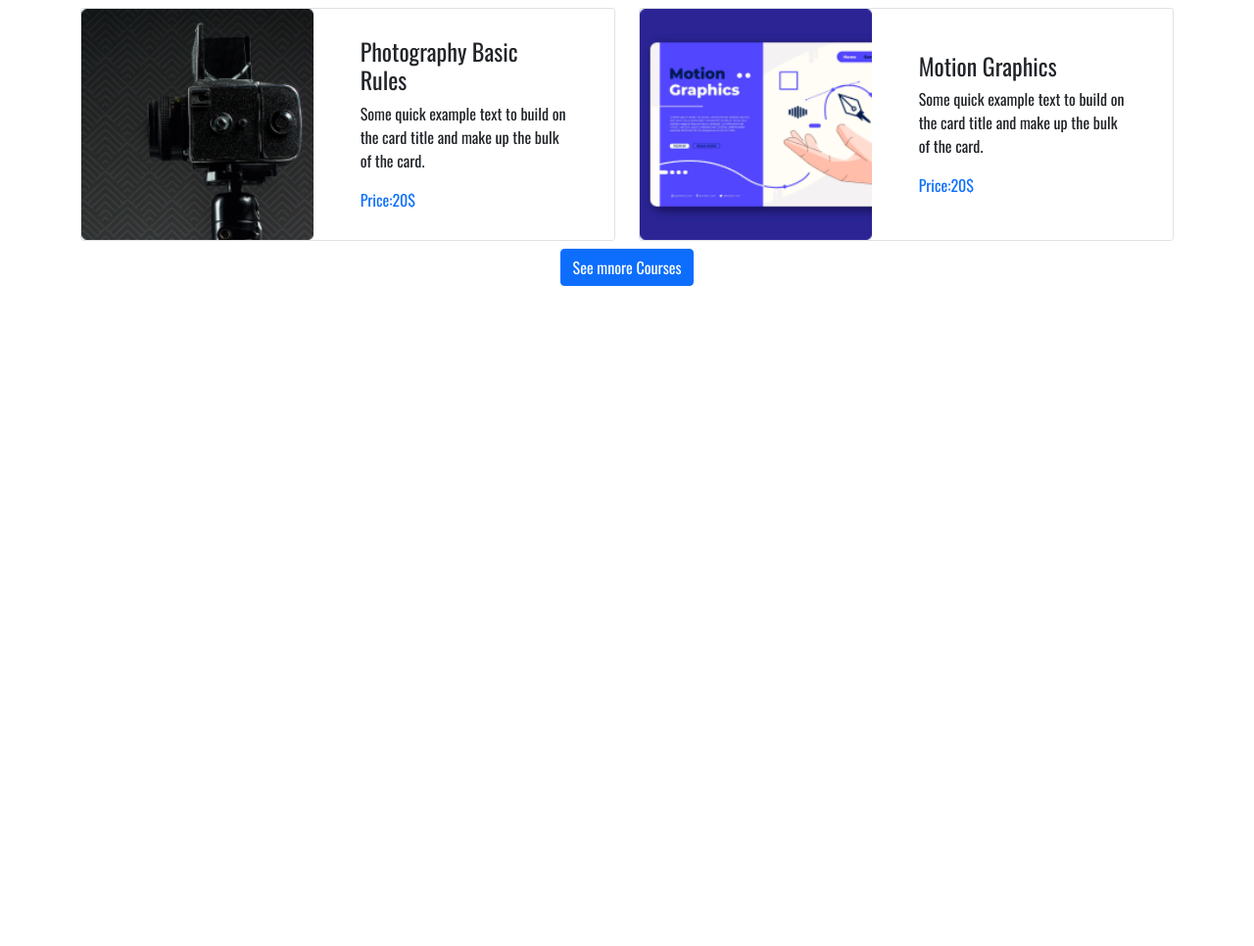
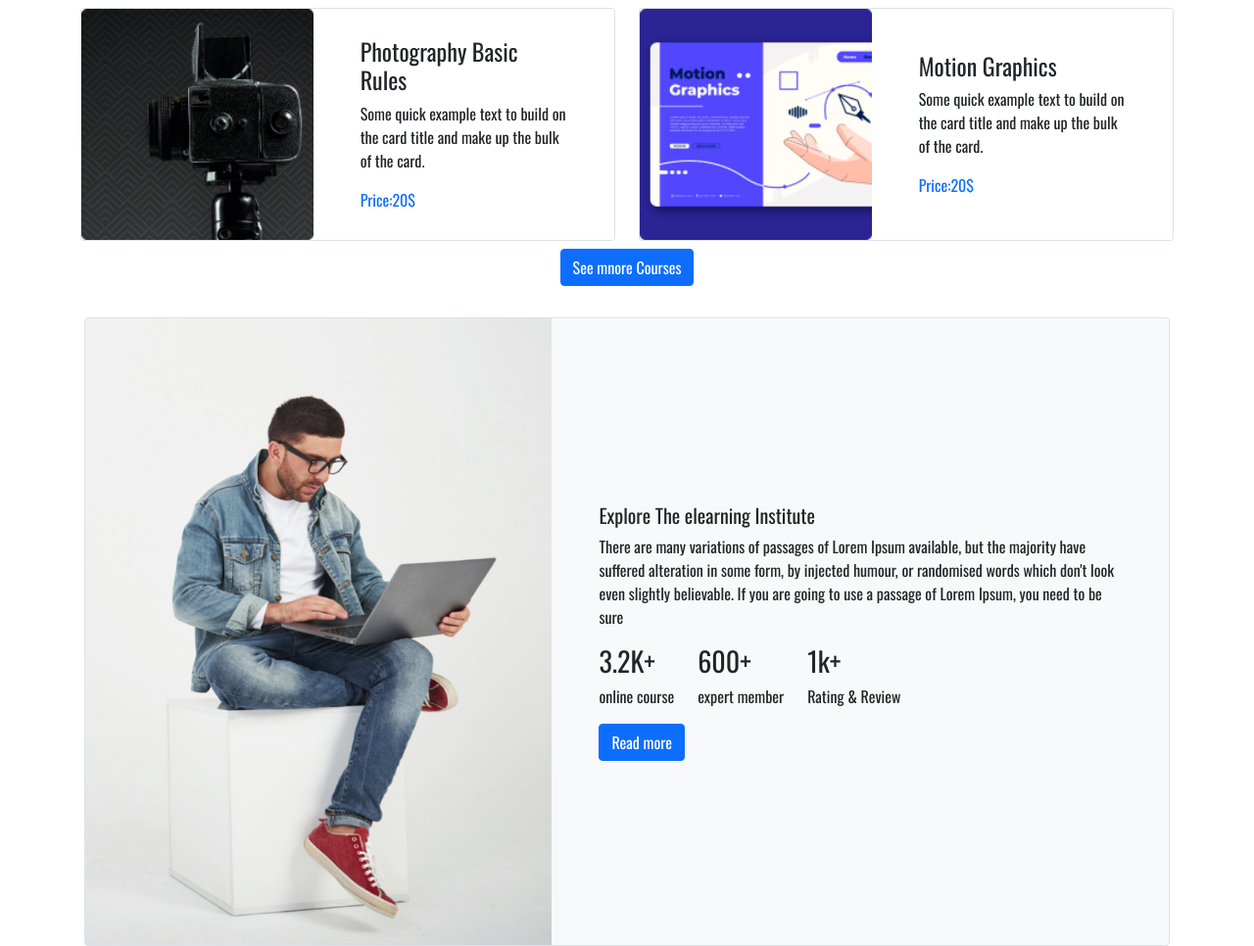
Before and after one commit to nurulalamtawhid/Epitome-eLearning, a plain HTML site: page index.html in a window 1280 px wide. Shown: the part 1490-2456 px from the top of the page at 98% size. Before the commit the page ends 1790 px from the top, so only its background shows below. Drawn offline with nearby package versions, Linux system fonts and the light colour scheme.

Commit message:
explore section

```diff
--- a/index.html
+++ b/index.html
@@ -187,6 +187,43 @@
               </div>
 
         </section>
+        <section class="mt-4 Explore">
+            <div class="container px-3">
+                <div class="row">
+                  <div class="col-12  ">
+                    <div class="border rounded bg-light">
+                        <div class="d-flex flex-md-row flex-column justify-content-center align-items-center">
+                            <img src="images/working.png" style="height: 40rem; width:70%" alt="">
+                            <div class="px-5 ">
+                                <h1 class="fs-5">Explore The elearning
+                                    Institute </h1>
+                                <p class="fw-lighter">There are many variations of passages of Lorem Ipsum available, but the
+                                    majority have suffered alteration in some form, by injected humour, or
+                                    randomised words which don't look even slightly believable. If you are going
+                                    to use a passage of Lorem Ipsum, you need to be sure</p>
+                                   <div class="d-flex">
+                                    <div class="d-flex flex-column">
+                                        <h3>3.2K+</h3>
+                                        <p>online course</p>
+                                    </div>
+                                    <div class="d-flex flex-column px-4">
+                                        <h3>600+</h3>
+                                        <p>expert member</p>
+                                    </div>
+                                    <div class="d-flex flex-column">
+                                        <h3>1k+</h3>
+                                        <p>Rating & Review</p>
+                                    </div>
+                                   </div>
+                                <a href="" class="btn btn-primary" >Read more</a>
+                            </div>
+                        </div>
+                    </div>
+                  </div>
+
+                </div>
+              </div>
+        </section>
     </main>
 
 
```
